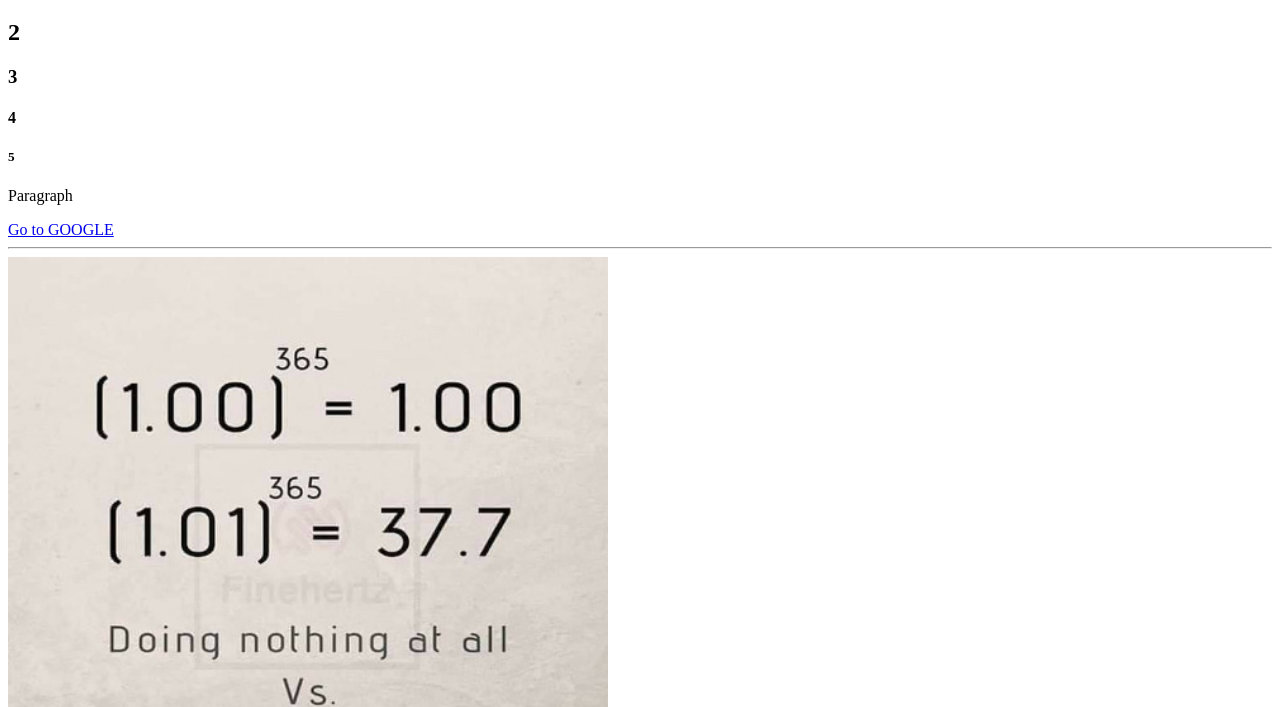
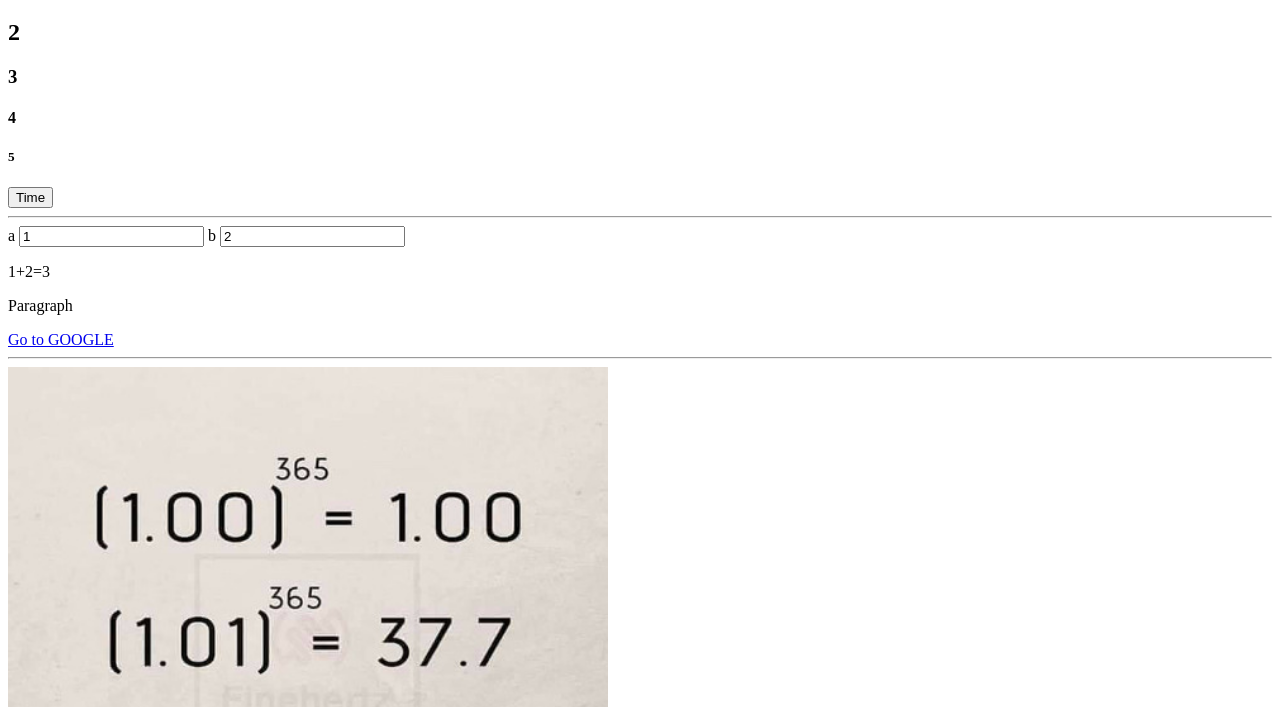
Before and after one commit to sunn-u/MyFirstDjangoPage, a plain HTML site: page index.html in a window 1280 px wide. Shown: the part 96-803 px from the top of the page. Drawn offline with Linux system fonts and the light colour scheme.

Commit message:
2022-04-20 : add js functions

```diff
--- /dev/null
+++ b/add_two_numbers.js
@@ -0,0 +1,7 @@
+function doSomething(){
+    let a = document.getElementById('inputA').value;
+    let b = document.getElementById('inputB').value;
+    document.getElementById("valueA").innerHTML = a;
+    document.getElementById("valueB").innerHTML = b;
+    document.getElementById("valueC").innerHTML = Number(a) + Number(b);
+}
--- a/index.html
+++ b/index.html
@@ -3,6 +3,8 @@
     <head>
         <title>SUNN</title>
         <link href="./nav_bar.css" rel="stylesheet" type="text/css">
+        <script type="text/javascript" src="add_two_numbers.js"></script>
+        <script type="text/javascript" src="what_time_is_it.js"></script>
     </head>
     <body>
         <nav>
@@ -16,6 +18,16 @@
         <h3>3</h3>
         <h4>4</h4>
         <h5>5</h5>
+
+        <button onclick="whatTimeIsIt()">Time</button>
+        <hr/>
+
+        <label for="inputA">a</label>
+        <input id="inputA" value=1 onkeyup="doSomething()">
+        <label for="inputB">b</label>
+        <input id="inputB" value=2 onkeyup="doSomething()">
+        <p><span id="valueA">1</span>+<span id="valueB">2</span>=<span id="valueC">3</span></p>
+
         <p>Paragraph</p>
         <a href="https://www.google.com">Go to GOOGLE</a>
         <hr/>
--- /dev/null
+++ b/what_time_is_it.js
@@ -0,0 +1,3 @@
+function whatTimeIsIt(){
+    alert(new Date());
+}
```
Also changed, not shown: about_me.html (+3 -0 lines).
